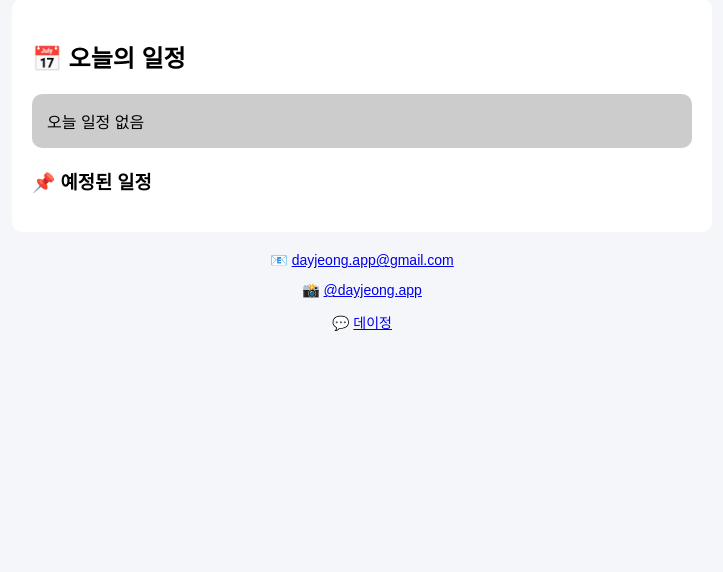
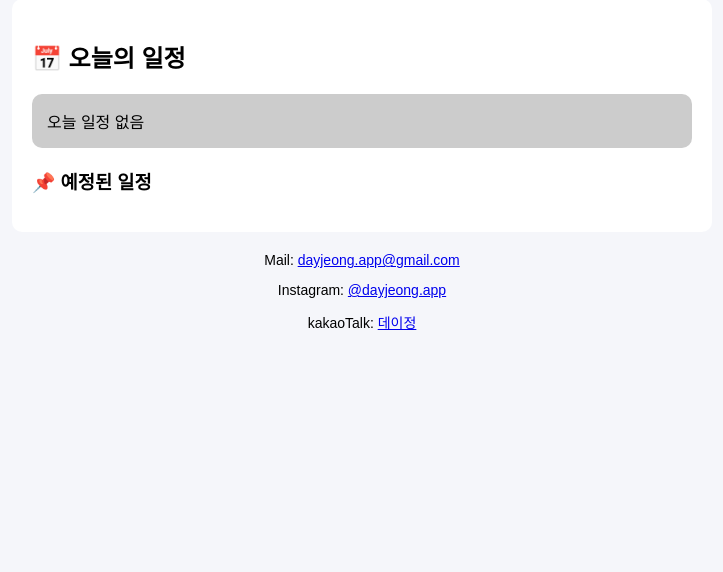
Before and after one commit to rightpleft/dayjeong, a Django app: page / in a window 1280 px wide. Shown: the part 85-657 px from the top of the page, without its empty margins (278-1001 px from the left). Run offline with Django 4.2, Linux system fonts and the light colour scheme.

Commit message:
홈 연락망 정리

```diff
--- a/user/templates/home.html
+++ b/user/templates/home.html
@@ -70,9 +70,9 @@ body { font-family: Arial; background:#f5f6fa; margin:0; }
 </div>
 
 <div class="contact">
-    <p>📧 <a href="mailto:dayjeong.app@gmail.com">dayjeong.app@gmail.com</a></p>
-    <p>📸 <a href="https://www.instagram.com/dayjeong.app/" target="_blank">@dayjeong.app</a></p>
-    <p>💬 <a href="https://pf.kakao.com/_wktuX" target="_blank">데이정</a></p>
+    <p>Mail: <a href="mailto:dayjeong.app@gmail.com">dayjeong.app@gmail.com</a></p>
+    <p>Instagram: <a href="https://www.instagram.com/dayjeong.app/" target="_blank">@dayjeong.app</a></p>
+    <p>kakaoTalk: <a href="https://pf.kakao.com/_wktuX" target="_blank">데이정</a></p>
 </div>
 
 </div>
```
